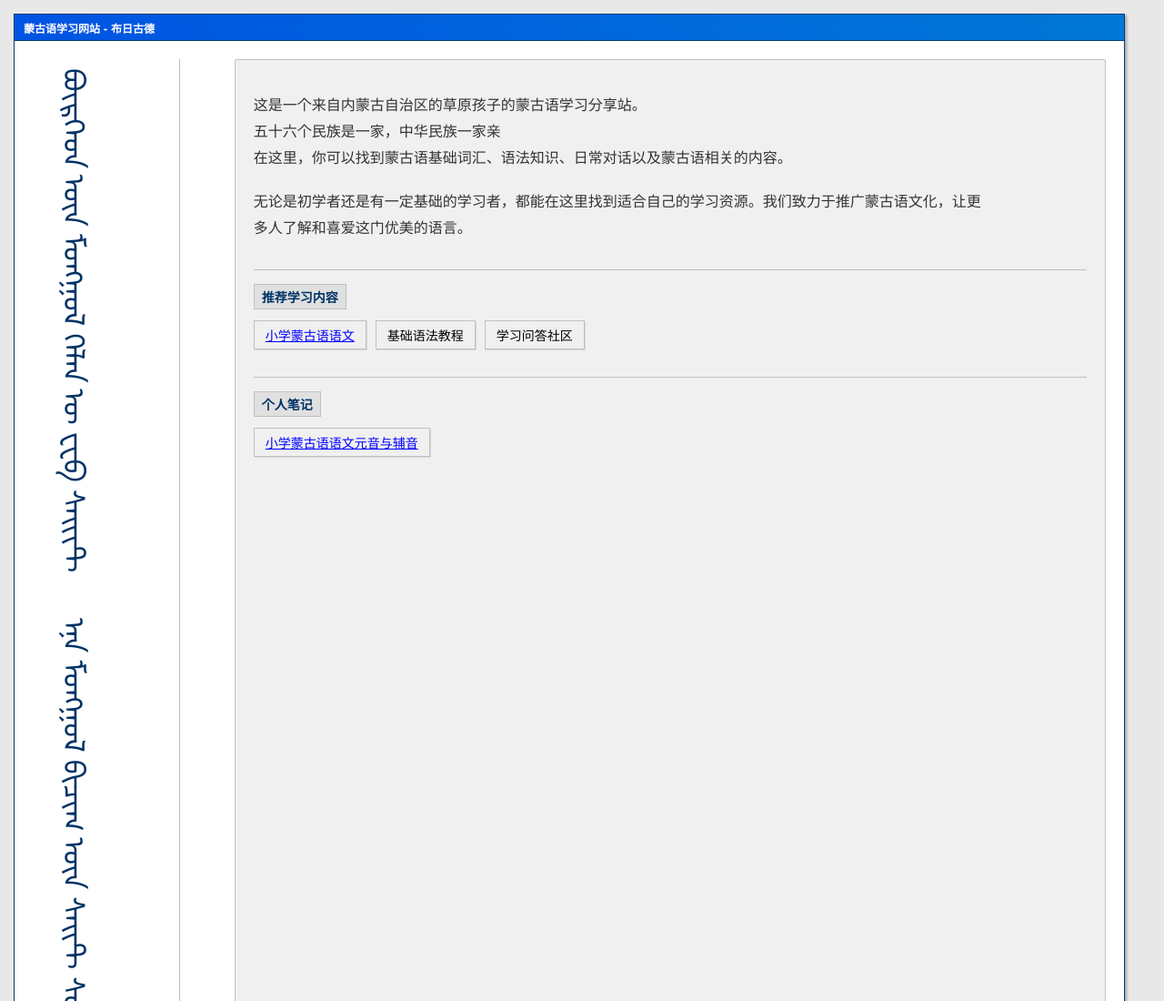
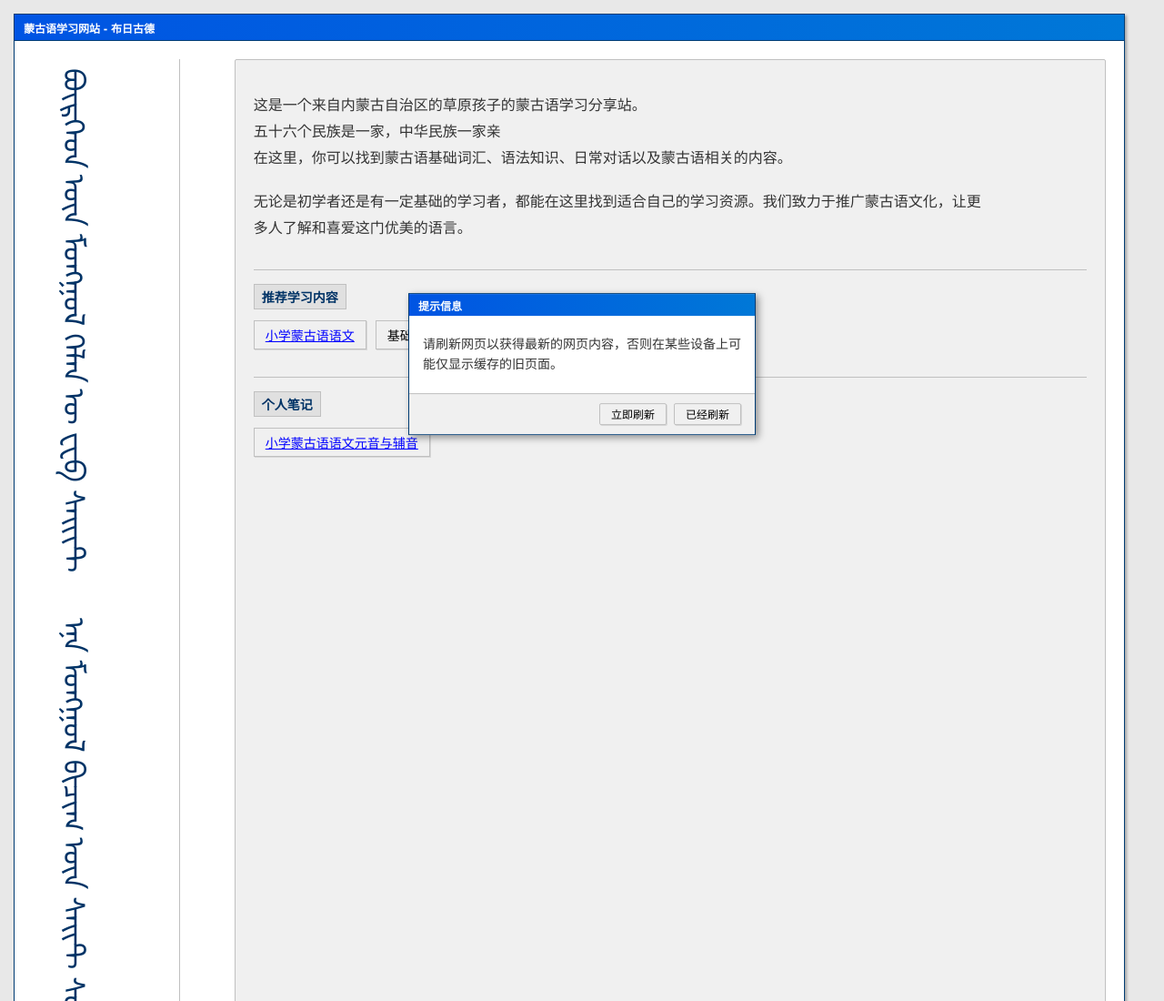
Before and after one commit to BurgudChineseInnerMGL/Mongolian.github.io, a plain HTML site: page index.html in a window 1280 px wide. Shown: the top 1100 px of the page at 91% size. Drawn offline with Linux system fonts and the light colour scheme.

Commit message:
更新蒙古语学习首页的刷新提示框

```diff
--- a/index.html
+++ b/index.html
@@ -146,6 +146,69 @@
             color: #333333;
         }
 
+        /* 新增：XP风格刷新提示框 */
+        .refresh-alert {
+            position: fixed;
+            top: 50%;
+            left: 50%;
+            transform: translate(-50%, -50%);
+            width: 380px;
+            max-width: 90%;
+            border: 1px solid #003C74;
+            background-color: #FFFFFF;
+            box-shadow: 3px 3px 8px rgba(0, 0, 0, 0.4);
+            z-index: 9999;
+            display: none; /* 默认隐藏 */
+        }
+
+        .alert-titlebar {
+            height: 24px;
+            background: linear-gradient(to right, #0054E3, #0078D7);
+            padding: 0 10px;
+            display: flex;
+            align-items: center;
+            color: #FFFFFF;
+            font-size: 12px;
+            font-weight: bold;
+        }
+
+        .alert-content {
+            padding: 20px 15px;
+            font-size: 14px;
+            line-height: 1.6;
+            color: #333333;
+        }
+
+        .alert-btn-group {
+            display: flex;
+            justify-content: flex-end;
+            padding: 10px 15px;
+            border-top: 1px solid #C0C0C0;
+            background-color: #F0F0F0;
+        }
+
+        .alert-btn {
+            height: 24px;
+            padding: 0 12px;
+            margin-left: 8px;
+            background-color: #F0F0F0;
+            border: 1px solid #C0C0C0;
+            border-radius: 2px;
+            font-family: "SimSun", "Tahoma", sans-serif;
+            font-size: 12px;
+            cursor: pointer;
+            box-shadow: 1px 1px 0 rgba(0, 0, 0, 0.1);
+        }
+
+        .alert-btn:hover {
+            background-color: #E8E8E8;
+            border-color: #A0A0A0;
+        }
+
+        .alert-btn:active {
+            box-shadow: inset 1px 1px 0 rgba(0, 0, 0, 0.1);
+        }
+
         /* 平板设备（≤768px）适配 */
         @media (max-width: 768px) {
             .page-container {
@@ -184,6 +247,11 @@
             .nav-item {
                 font-size: 13px;
                 padding: 4px 10px;
+            }
+
+            /* 提示框适配平板 */
+            .refresh-alert {
+                width: 320px;
             }
         }
 
@@ -232,10 +300,32 @@
                 font-size: 10px;
                 height: 22px;
             }
+
+            /* 提示框适配手机 */
+            .refresh-alert {
+                width: 280px;
+            }
+
+            .alert-content {
+                padding: 15px 12px;
+                font-size: 13px;
+            }
         }
     </style>
 </head>
 <body>
+    <!-- 新增：刷新提示框 -->
+    <div class="refresh-alert" id="refreshAlert">
+        <div class="alert-titlebar">提示信息</div>
+        <div class="alert-content">
+            请刷新网页以获得最新的网页内容，否则在某些设备上可能仅显示缓存的旧页面。
+        </div>
+        <div class="alert-btn-group">
+            <button class="alert-btn" id="doRefresh">立即刷新</button>
+            <button class="alert-btn" id="closeAlert">已经刷新</button>
+        </div>
+    </div>
+
     <div class="xp-window">
         <div class="xp-titlebar">
             蒙古语学习网站 - 布日古德
@@ -278,5 +368,28 @@
             状态栏 - 布日古德蒙古语学习网站 © 2025
         </div>
     </div>
+
+    <!-- 新增：提示框控制脚本 -->
+    <script>
+        // 页面加载完成后显示提示框
+        window.onload = function() {
+            const refreshAlert = document.getElementById('refreshAlert');
+            const doRefreshBtn = document.getElementById('doRefresh');
+            const closeAlertBtn = document.getElementById('closeAlert');
+
+            // 显示提示框
+            refreshAlert.style.display = 'block';
+
+            // 立即刷新按钮事件
+            doRefreshBtn.addEventListener('click', function() {
+                window.location.reload(true); // 强制刷新，忽略缓存
+            });
+
+            // 关闭提示框按钮事件
+            closeAlertBtn.addEventListener('click', function() {
+                refreshAlert.style.display = 'none';
+            });
+        };
+    </script>
 </body>
 </html>
```
Also changed, not shown: subpage/basic/yuanyin_fuyin/index.html (+1 -1 lines).
